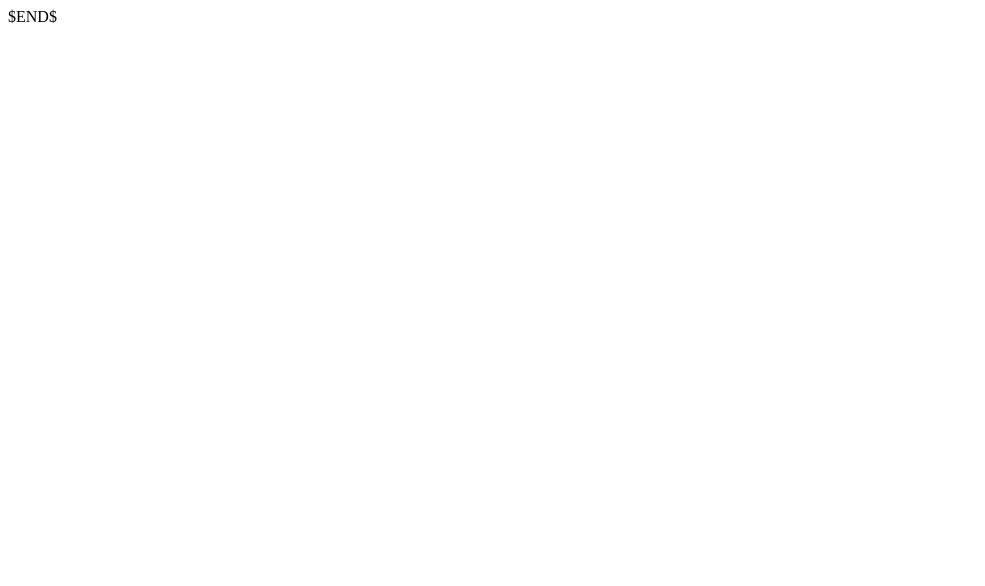
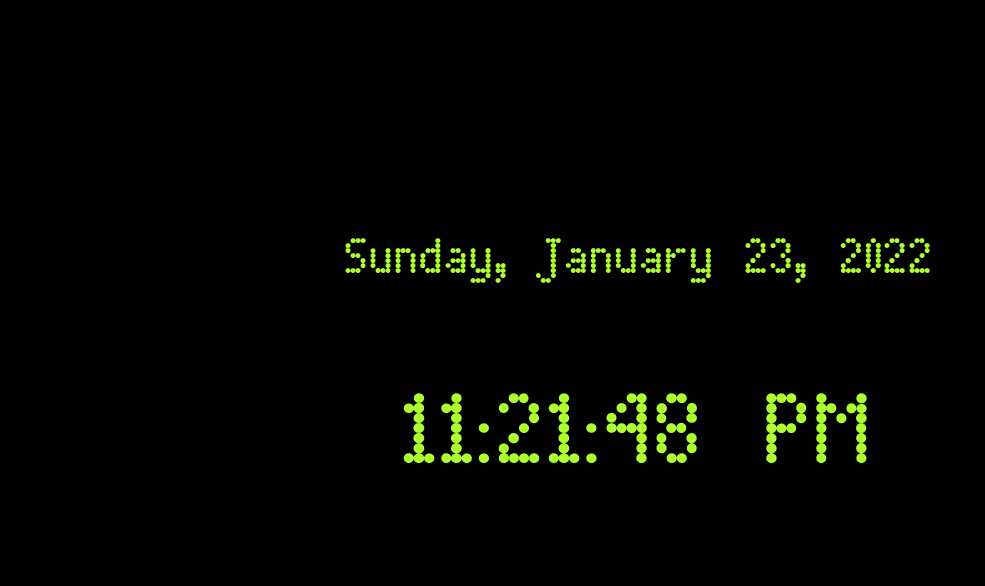
Before and after one commit to raymondjdugan/personal_projects, a plain HTML site: page JS Clock/index.html in a window 1280 px wide. Shown: the whole page, without its empty margins (0-985 px from the left). Drawn offline with Linux system fonts and the light colour scheme.

Commit message:
Created and finihsed a JavaScript Clock. All HTML, CSS and JS was done by Raymond Dugan

```diff
--- a/JS Clock/css/style.css
+++ b/JS Clock/css/style.css
@@ -0,0 +1,48 @@
+@font-face {
+    font-family: Dot Matrix;
+    src: url("font/DOTMATRI.TTF");
+}
+body {
+    font-family: "Dot Matrix", sans-serif;
+    height: 100vh;
+    display: flex;
+    justify-content: center;
+    align-items: center;
+    background-color: black;
+    color: greenyellow;
+
+}
+#time-element, #date-element {
+    font-size: 25px;
+    flex-basis: 100%;
+    margin: 1em 0;
+}
+#time-element {
+    display: flex;
+    justify-content: center;
+
+}
+@media (min-width: 768px) {
+    #date-element {
+        font-size: 50px;
+    }
+    #time-element{
+        font-size: 100px;
+    }
+}
+@media (min-width: 1440px ) {
+    #date-element {
+        font-size: 75px;
+    }
+    #time-element {
+        font-size: 150px;
+    }
+}
+@media (min-width: 2560px ) {
+    #date-element {
+        font-size: 100px;
+    }
+    #time-element {
+        font-size: 200px;
+    }
+}
--- a/JS Clock/index.html
+++ b/JS Clock/index.html
@@ -1,10 +1,18 @@
 <!DOCTYPE html>
 <html lang="en">
 <head>
-  <meta charset="UTF-8">
-  <title>$Title$</title>
+    <meta charset="UTF-8">
+    <meta name="viewport" content="width=device-width, initial-scale=1">
+    <title>Raymond's JS Clock</title>
+    <link rel="stylesheet" href="css/style.css">
 </head>
 <body>
-$END$
+<main>
+    <div>
+        <span id="date-element"></span>
+       <span id="time-element"></span>
+    </div>
+</main>
+<script src="js/clock.js"></script>
 </body>
 </html>
--- a/JS Clock/js/clock.js
+++ b/JS Clock/js/clock.js
@@ -1,9 +1,28 @@
-let setTime = document.getElementById('setTime');
-let myTime = new Date();
+const timeEl = document.getElementById('time-element');
+const dateEl = document.getElementById('date-element');
+const locale = navigator.language;
 
-
-    const hours = myTime.getHours();
-    const mins = myTime.getMinutes();
-    const secs = myTime.getSeconds();
-    setTime.textContent = `${hours}:${mins}:${secs}`
-    console.log(`${hours}:${mins}:${secs}`)
+function displayDate (el, lang){
+    const dateOptions = {
+        weekday: 'long',
+        month: 'long',
+        day: 'numeric',
+        year: 'numeric'
+    }
+    el.innerText = new Intl.DateTimeFormat(lang, dateOptions).format(new Date())
+}
+displayDate(dateEl, locale);
+function setCurrentTime (el, lang) {
+    const timeFormat = function (){
+        const time = new Date()
+        const timeOptions = {
+            hour: 'numeric',
+            minute: 'numeric',
+            second: 'numeric',
+        }
+        el.innerText = time.toLocaleString(lang, timeOptions)
+    }
+    timeFormat();
+    setInterval(timeFormat, 1000);
+}
+setCurrentTime(timeEl, locale)
```
Also changed, not shown: JS To-Do List/script.js (line endings or trailing spaces), 1 other file.
